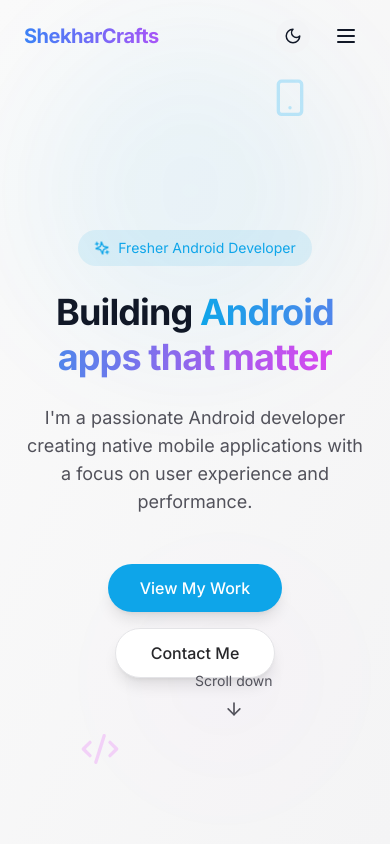
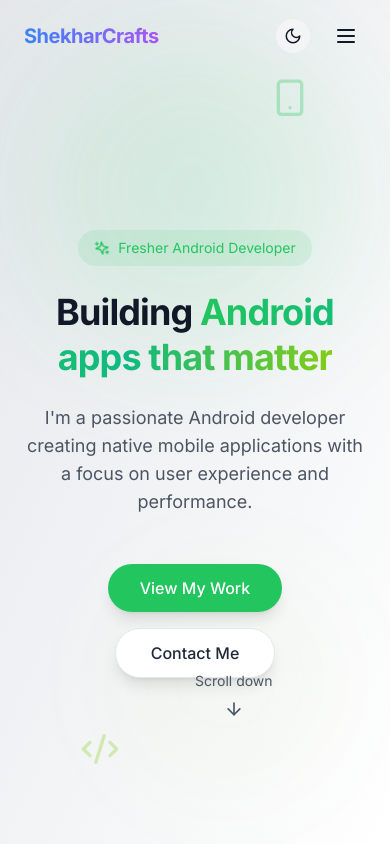
Before and after one commit to SHEKHAR011/shekharcraftCopy, a React (Vite) app: page / in a window 390 px wide. Shown: the top 844 px of the page. Built offline with nearby package versions, Linux system fonts and the light colour scheme.

Commit message:
Update website color scheme to fresh and energetic

```diff
--- a/src/components/sections/Hero.tsx
+++ b/src/components/sections/Hero.tsx
@@ -33,12 +33,12 @@ const Hero: React.FC = () => {
     <section
       id="home"
       className={`relative min-h-screen flex items-center justify-center overflow-hidden ${
-        isDarkMode ? 'bg-neutral-900' : 'bg-gradient-to-br from-neutral-50 to-neutral-100'
+        isDarkMode ? 'bg-dark' : 'bg-gradient-to-br from-light to-white'
       } transition-colors duration-500`}
     >
       <div className="absolute inset-0 overflow-hidden">
         <motion.div
-          className="absolute w-[300px] h-[300px] rounded-full bg-primary-500/10 blur-3xl top-10 left-10 z-0"
+          className="absolute w-[300px] h-[300px] rounded-full bg-primary/20 blur-3xl top-10 left-10 z-0"
           initial={{ scale: 0.8, opacity: 0 }}
           animate={{
             scale: 1.2,
@@ -52,7 +52,7 @@ const Hero: React.FC = () => {
           }}
         />
         <motion.div
-          className="absolute w-[250px] h-[250px] rounded-full bg-accent-500/10 blur-3xl bottom-10 right-10 z-0"
+          className="absolute w-[250px] h-[250px] rounded-full bg-accent/20 blur-3xl bottom-10 right-10 z-0"
           initial={{ scale: 0.9, opacity: 0 }}
           animate={{
             scale: 1.3,
@@ -68,7 +68,7 @@ const Hero: React.FC = () => {
         />
 
         <motion.div
-          className="absolute top-20 right-20 text-primary-400/30 z-10"
+          className="absolute top-20 right-20 text-primary/30 z-10"
           initial={{ y: 0 }}
           animate={{
             y: [0, -15, 0],
@@ -82,7 +82,7 @@ const Hero: React.FC = () => {
           <Smartphone size={40} />
         </motion.div>
         <motion.div
-          className="absolute bottom-20 left-20 text-accent-400/30 z-10"
+          className="absolute bottom-20 left-20 text-accent/30 z-10"
           initial={{ y: 0 }}
           animate={{
             y: [0, 15, 0],
@@ -107,10 +107,10 @@ const Hero: React.FC = () => {
         >
           <motion.div variants={item} className="mb-6">
             <motion.span
-              className="text-sm md:text-base px-4 py-2 rounded-full bg-primary-500/10 text-primary-500 dark:text-primary-400 inline-flex items-center gap-2"
+              className="text-sm md:text-base px-4 py-2 rounded-full bg-primary/10 text-primary inline-flex items-center gap-2"
               whileHover={{
                 scale: 1.04,
-                boxShadow: isDarkMode ? '0 0 12px rgba(14, 165, 233, 0.3)' : '0 0 12px rgba(14, 165, 233, 0.2)'
+                boxShadow: isDarkMode ? '0 0 12px rgba(34, 197, 94, 0.3)' : '0 0 12px rgba(34, 197, 94, 0.2)'
               }}
               transition={{
                 type: 'spring',
@@ -133,7 +133,7 @@ const Hero: React.FC = () => {
             className="text-4xl md:text-6xl lg:text-7xl font-bold leading-tight tracking-tight mb-6"
           >
             Building{' '}
-            <span className="bg-gradient-to-r from-primary-500 to-accent-500 bg-clip-text text-transparent">
+            <span className="bg-gradient-to-r from-primary via-secondary to-accent bg-clip-text text-transparent">
               Android apps that matter
             </span>
           </motion.h1>
@@ -141,7 +141,7 @@ const Hero: React.FC = () => {
           <motion.p
             variants={item}
             className={`text-lg md:text-xl max-w-3xl mx-auto mb-12 ${
-              isDarkMode ? 'text-neutral-400' : 'text-neutral-600'
+              isDarkMode ? 'text-light' : 'text-gray-600'
             }`}
           >
             I'm a passionate Android developer creating native mobile applications with a focus on user experience and performance.
@@ -153,7 +153,7 @@ const Hero: React.FC = () => {
           >
             <motion.a
               href="#projects"
-              className="px-8 py-3 rounded-full bg-primary-500 hover:bg-primary-600 text-white font-medium transition-all duration-300 text-center min-w-[160px] shadow-lg hover:shadow-xl hover:shadow-primary-500/30"
+              className="px-8 py-3 rounded-full bg-primary hover:bg-primary-600 text-white font-medium transition-all duration-300 text-center min-w-[160px] shadow-lg hover:shadow-xl hover:shadow-primary/30"
               whileHover={{ y: -3 }}
               whileTap={{ scale: 0.97 }}
             >
@@ -163,9 +163,9 @@ const Hero: React.FC = () => {
               href="#contact"
               className={`px-8 py-3 rounded-full font-medium transition-all duration-300 text-center min-w-[160px] border ${
                 isDarkMode
-                  ? 'bg-neutral-800 hover:bg-neutral-700 text-white border-neutral-700'
-                  : 'bg-white hover:bg-neutral-100 text-neutral-800 border-neutral-200'
-              } shadow-lg hover:shadow-xl hover:shadow-neutral-500/10`}
+                  ? 'bg-dark hover:bg-gray-800 text-light border-gray-800'
+                  : 'bg-white hover:bg-gray-50 text-gray-800 border-gray-200'
+              } shadow-lg hover:shadow-xl hover:shadow-gray-500/10`}
               whileHover={{ y: -3 }}
               whileTap={{ scale: 0.97 }}
             >
@@ -180,10 +180,10 @@ const Hero: React.FC = () => {
           transition={{ duration: 1.5, repeat: Infinity }}
           className="absolute bottom-8 left-1/2 transform -translate-x-1/2 flex flex-col items-center"
         >
-          <span className={`text-sm mb-2 ${isDarkMode ? 'text-neutral-400' : 'text-neutral-600'}`}>
+          <span className={`text-sm mb-2 ${isDarkMode ? 'text-light' : 'text-gray-600'}`}>
             Scroll down
           </span>
-          <ArrowDown className={isDarkMode ? 'text-neutral-400' : 'text-neutral-600'} size={20} />
+          <ArrowDown className={isDarkMode ? 'text-light' : 'text-gray-600'} size={20} />
         </motion.div>
       </div>
     </section>
--- a/tailwind.config.js
+++ b/tailwind.config.js
@@ -9,41 +9,46 @@ export default {
       },
       colors: {
         primary: {
-          50: '#f0f9ff',
-          100: '#e0f2fe',
-          200: '#bae6fd',
-          300: '#7dd3fc',
-          400: '#38bdf8',
-          500: '#0ea5e9',
-          600: '#0284c7',
-          700: '#0369a1',
-          800: '#075985',
-          900: '#0c4a6e',
+          DEFAULT: '#22C55E',
+          50: '#ECFDF5',
+          100: '#D1FAE5',
+          200: '#A7F3D0',
+          300: '#6EE7B7',
+          400: '#34D399',
+          500: '#22C55E',
+          600: '#059669',
+          700: '#047857',
+          800: '#065F46',
+          900: '#064E3B',
+        },
+        secondary: {
+          DEFAULT: '#10B981',
+          50: '#ECFDF5',
+          100: '#D1FAE5',
+          200: '#A7F3D0',
+          300: '#6EE7B7',
+          400: '#34D399',
+          500: '#10B981',
+          600: '#059669',
+          700: '#047857',
+          800: '#065F46',
+          900: '#064E3B',
         },
         accent: {
-          50: '#fdf4ff',
-          100: '#fae8ff',
-          200: '#f5d0fe',
-          300: '#f0abfc',
-          400: '#e879f9',
-          500: '#d946ef',
-          600: '#c026d3',
-          700: '#a21caf',
-          800: '#86198f',
-          900: '#701a75',
+          DEFAULT: '#84CC16',
+          50: '#F7FEE7',
+          100: '#ECFCCB',
+          200: '#D9F99D',
+          300: '#BEF264',
+          400: '#A3E635',
+          500: '#84CC16',
+          600: '#65A30D',
+          700: '#4D7C0F',
+          800: '#3F6212',
+          900: '#365314',
         },
-        neutral: {
-          50: '#fafafa',
-          100: '#f4f4f5',
-          200: '#e4e4e7',
-          300: '#d4d4d8',
-          400: '#a1a1aa',
-          500: '#71717a',
-          600: '#52525b',
-          700: '#3f3f46',
-          800: '#27272a',
-          900: '#18181b',
-        }
+        dark: '#111827',
+        light: '#E5E7EB'
       },
       animation: {
         'pulse-slow': 'pulse 3s cubic-bezier(0.4, 0, 0.6, 1) infinite',
```
